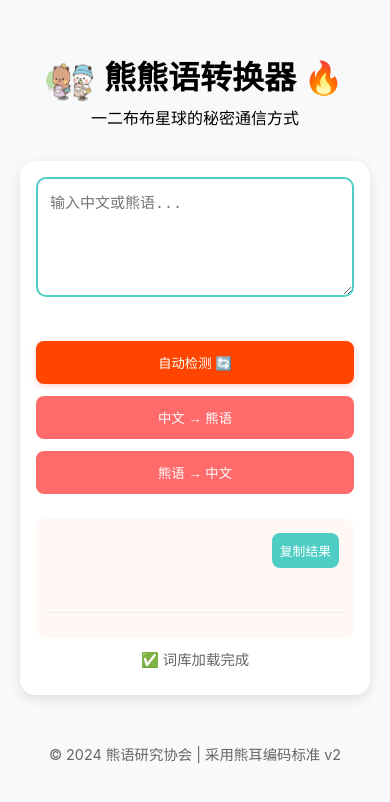
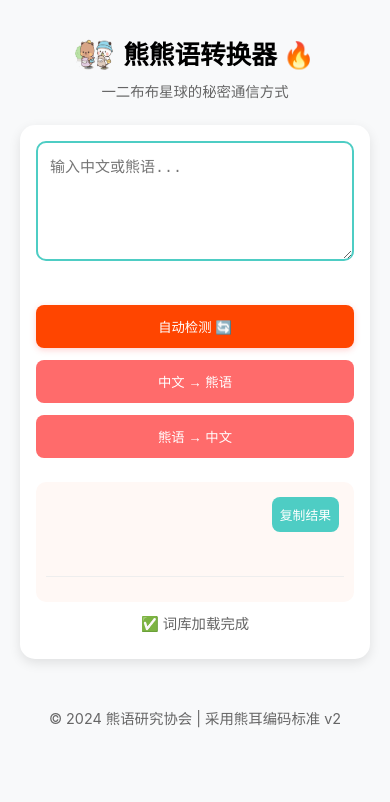
Before and after one commit to Haoqi7/yi, a plain HTML site: page index.html in a window 390 px wide. Drawn offline with Linux system fonts and the light colour scheme.

Commit message:
Add files via upload

```diff
--- a/index.html
+++ b/index.html
@@ -24,7 +24,19 @@
         }
         .header {
             text-align: center;
-            margin: 2rem 0;
+            margin: 0.8rem 0 1.2rem;
+        }
+        .header h1 {
+            margin: 0.5em 0;
+            font-size: 1.8em;
+            display: flex;
+            align-items: center;
+            justify-content: center;
+            gap: 8px;
+        }
+        .header p {
+            margin-bottom: 0.3em;
+            color: #666;
         }
         .converter-box {
             position: relative;
@@ -141,15 +153,26 @@
                 padding: 12px;
                 font-size: 15px;
             }
+            .header h1 {
+                font-size: 1.6em;
+                margin: 0.3em 0;
+                flex-wrap: wrap;
+            }
+            .header p {
+                font-size: 0.9em;
+            }
+            .title-image {
+                width: 40px;
+                height: 40px;
+            }
         }
     </style>
 </head>
 <body>
-    <!-- 保持原有HTML结构不变 -->
     <div class="header">
         <h1>
             <img src="./logo.png" class="title-image">
-              熊熊语转换器 🔥
+            <span>熊熊语转换器 🔥</span>
         </h1>
         <p>一二布布星球的秘密通信方式</p>
     </div>
@@ -173,7 +196,6 @@
         <p>© 2024 熊语研究协会 | 采用熊耳编码标准 v2</p>
     </footer>
 
-    <!-- 保持原有JavaScript不变 -->
     <script>
         class BearTranslator {
             static #dictionary = {
@@ -209,11 +231,9 @@
                 const data = await response.json();
                 if (!data.main) throw new Error('Invalid dictionary format');
 
-                // 清除旧数据
                 this.#dictionary.cn.clear();
                 this.#dictionary.bear.clear();
 
-                // 加载新数据
                 Object.entries(data.main).forEach(([key, value]) => {
                     this.#dictionary.cn.set(key, value);
                     this.#dictionary.bear.set(value, key);
@@ -242,15 +262,12 @@
 
             static #encode(text) {
                 return [...text].map(char => {
-                    // 优先使用字典转换
                     if (this.#dictionary.loaded) {
                         const dictResult = this.#dictionary.cn.get(char);
                         if (dictResult) {
                             return { text: dictResult, type: 'dict' };
                         }
                     }
-
-                    // 字典未加载或找不到时使用编码
                     return {
                         text: this.#encodeBinary(char),
                         type: 'encode'
@@ -270,20 +287,16 @@
 
             static #decode(text) {
                 return text.split(/[\s·]+/).map(token => {
-                    // 优先使用字典转换
                     if (this.#dictionary.loaded) {
                         const dictResult = this.#dictionary.bear.get(token);
                         if (dictResult) {
                             return { text: dictResult, type: 'dict' };
                         }
                     }
-
-                    // 尝试二进制解码
                     const decodeResult = this.#decodeBinary(token);
                     if (decodeResult !== token) {
                         return { text: decodeResult, type: 'decode' };
                     }
-
                     return { text: token, type: 'unknown' };
                 });
             }
@@ -384,7 +397,6 @@
             }
         }
 
-        // 初始化应用
         App.init();
     </script>
 </body>
```
